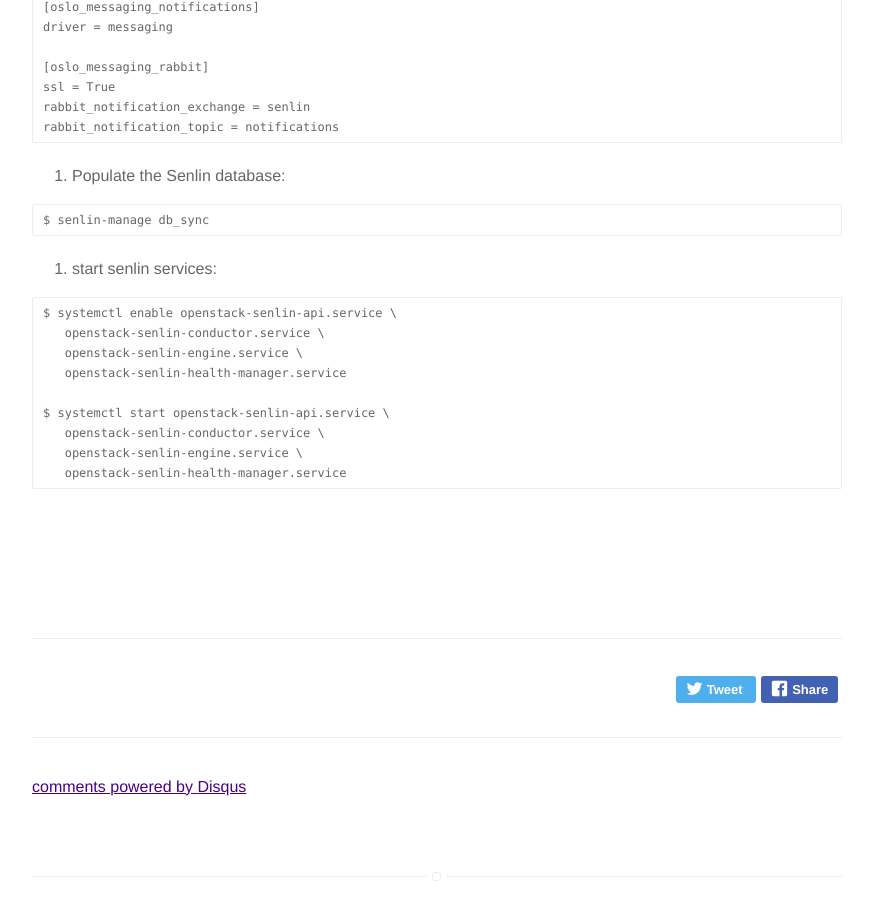
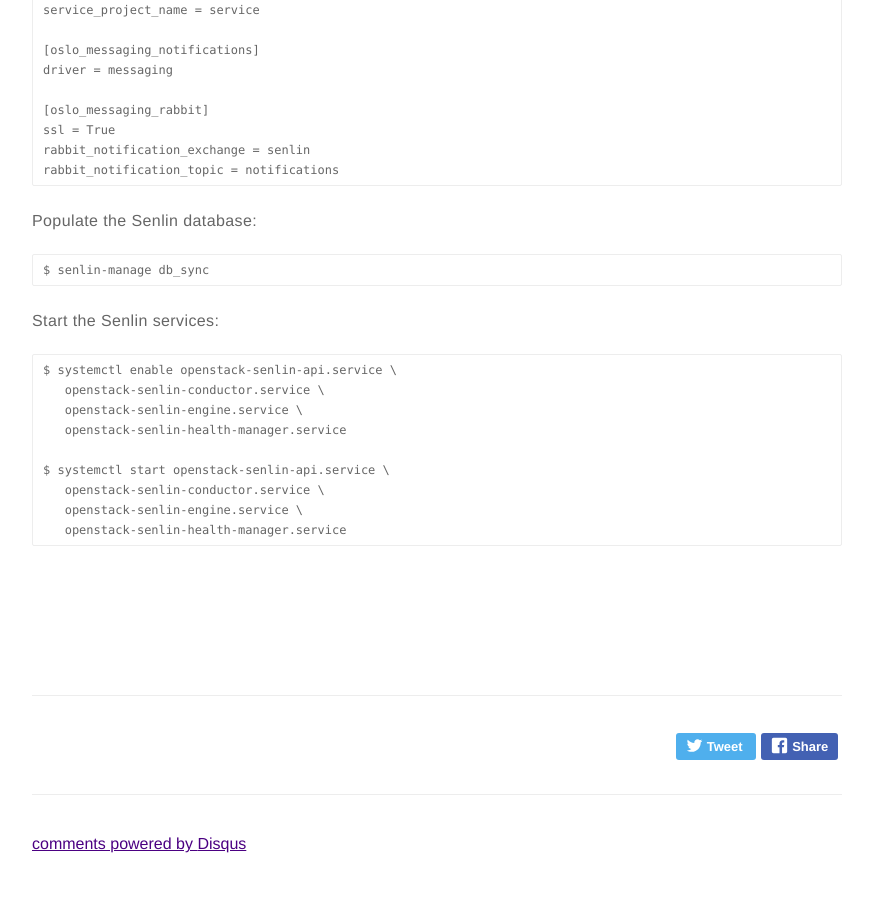
Before and after one commit to satishdotpatel/satishdotpatel.github.io, a Jekyll site: the page built from _posts/2020-09-04-openstack-senlin-autoscaling.markdown, in a window 1280 px wide and 900 px high, scrolled down 2253 px. Shown: the whole window, without its empty margins (203-1076 px from the left). Built offline with Jekyll 4.4.1, drawn with Linux system fonts in a browser that asks for light colours; comment, search, counter and statistics services are not loaded; some of the changed lines change nothing that is shown; some of the changed text lies outside the part shown.

Commit message:
Adding senlin doc

````diff
--- a/_posts/2020-09-04-openstack-senlin-autoscaling.markdown
+++ b/_posts/2020-09-04-openstack-senlin-autoscaling.markdown
@@ -22,12 +22,13 @@
 
 Notes: Assuming you already have basic openstack cloud up and running.
 
-1. Install RDO repo for ussuri release:
+Install RDO repo for ussuri release:
 
 ```
 $ yum install centos-release-openstack-ussuri
 ```
-2. Install senlin packages:
+
+Install senlin packages:
 
 ```
 $ yum install openstack-senlin-engine.noarch \
@@ -36,7 +37,7 @@
   python3-senlinclient.noarch
 ```
 
-3. DB setup:
+MySQL Database setup:
 
 ```
 $ mysql -u root -p
@@ -49,7 +50,7 @@
   IDENTIFIED BY 'SENLIN_DBPASS';
 ```
 
-4. Create the senlin users in keystone:
+Create the senlin users in keystone:
 
 ```
 $ source /root/openrc
@@ -63,7 +64,8 @@
 $ openstack service create --name senlin --description "Senlin Service" clustering
 $
 ```
-5. Create the senlin service API endpoints:
+
+Create the senlin service API endpoints:
 
 Notes: Make sure you don't have any other services using 8778 port (nova placement API default port is 8778 also)
 
@@ -75,7 +77,7 @@
 $ openstack endpoint create senlin --region RegionOne internal http://controller:8778
 ```
 
-6. Senline configuration file should look like following:
+Senline configuration file should look like following:
 
 ```
 [DEFAULT]
@@ -111,13 +113,13 @@
 rabbit_notification_topic = notifications
 ```
 
-7. Populate the Senlin database:
+Populate the Senlin database:
 
 ```
 $ senlin-manage db_sync
 ```
 
-8. start senlin services:
+Start the Senlin services:
 
 ```
 $ systemctl enable openstack-senlin-api.service \
````
